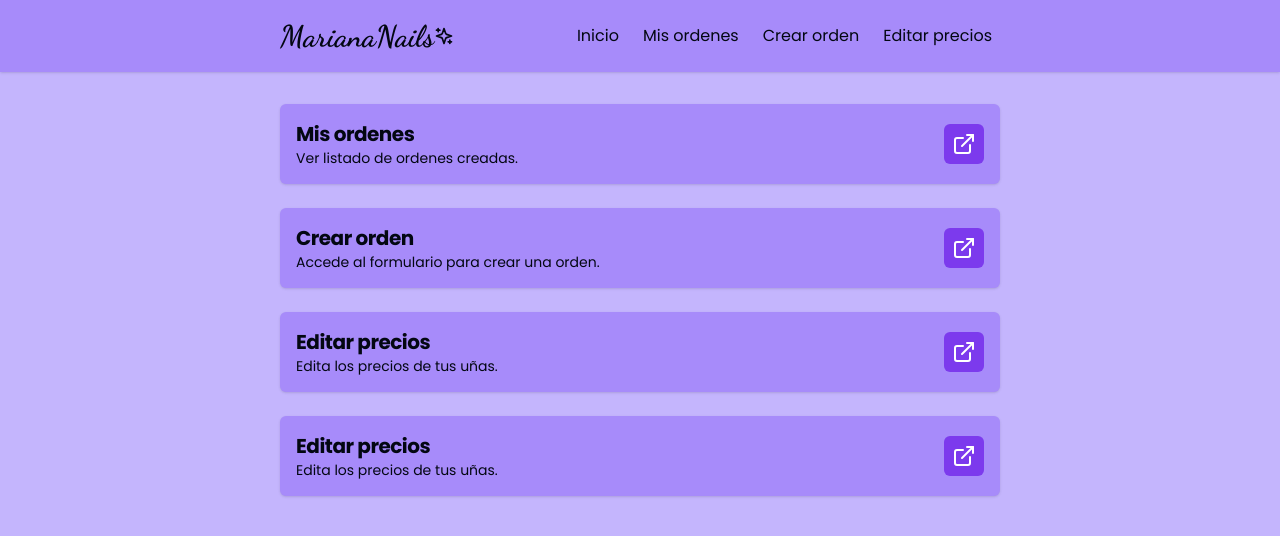
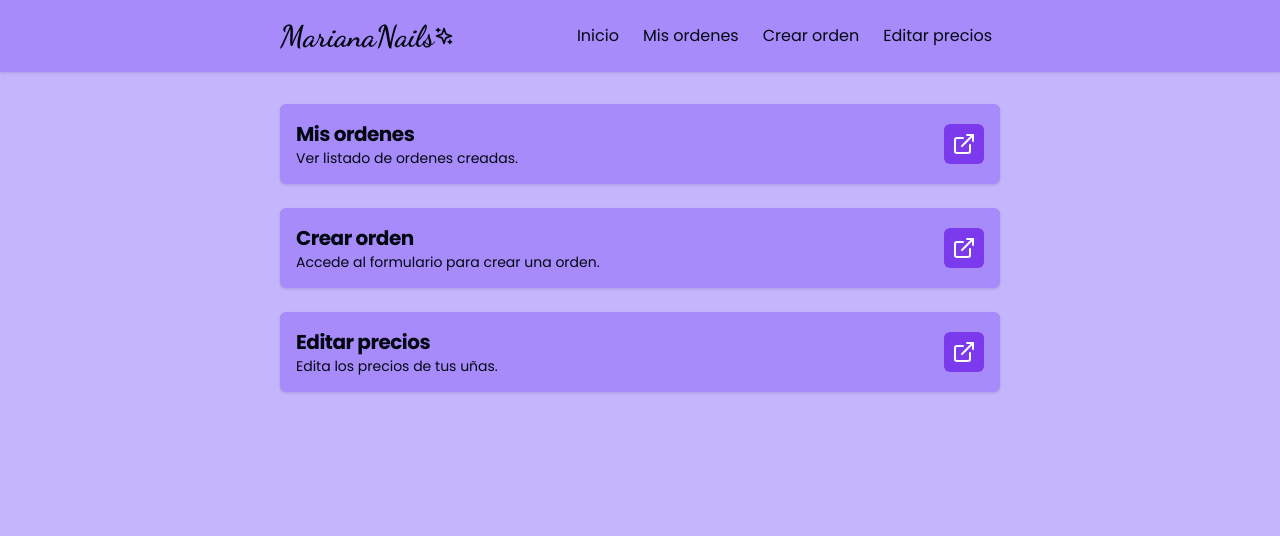
Before and after one commit to rodrigoleonel1/mb-nails, a Next.js app: page / in a window 1280 px wide. Shown: the top 536 px of the page. Built offline with nearby package versions, Linux system fonts and the light colour scheme.

Commit message:
removing articles

```diff
--- a/app/page.tsx
+++ b/app/page.tsx
@@ -40,18 +40,6 @@ export default function Home() {
           <ExternalLink />
         </Link>
       </article>
-      <article className="bg-violet-400 rounded-md p-4 flex justify-between place-items-center shadow">
-        <div>
-          <h2 className="text-xl font-bold tracking-tight">Editar precios</h2>
-          <p className="text-sm">Edita los precios de tus uñas.</p>
-        </div>
-        <Link
-          href={"/prices"}
-          className="p-2 rounded-md bg-violet-600 hover:bg-violet-700 transition-all text-white"
-        >
-          <ExternalLink />
-        </Link>
-      </article>
     </main>
   );
 }
```
